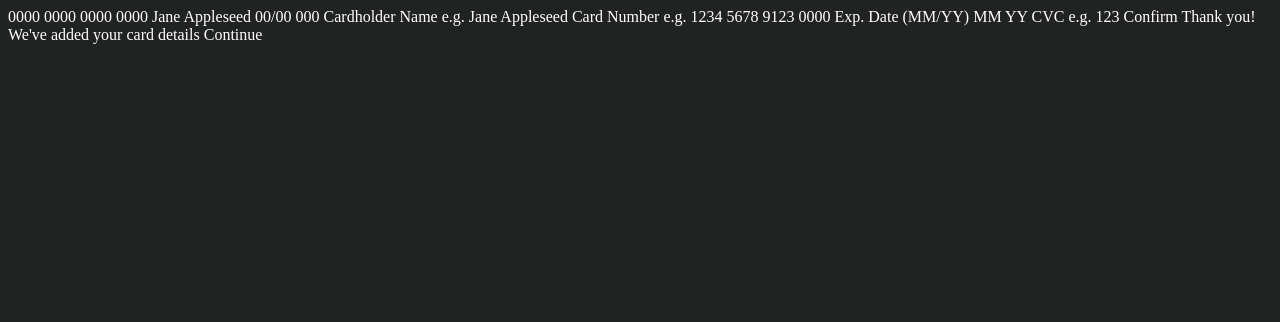
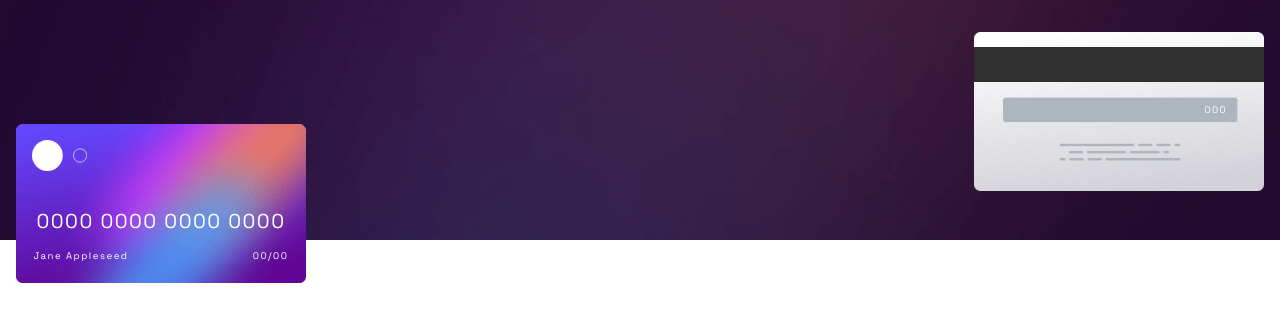
Before and after one commit to Kristiana12/interactive-card-details, a website: page index.html in a window 1280 px wide. Drawn offline with Linux system fonts and the light colour scheme.

Commit message:
positioning cards and their content

```diff
--- a/index.html
+++ b/index.html
@@ -11,8 +11,15 @@
       sizes="32x32"
       href="./images/favicon-32x32.png"
     />
+
+    <title>Frontend Mentor | Interactive card details form</title>
+
+    <link
+      href="https://fonts.googleapis.com/css2?family=Space+Grotesk:wght@400;500&display=swap"
+      rel="stylesheet"
+    />
+
     <link rel="stylesheet" href="dist/css/main.css" />
-    <title>Frontend Mentor | Interactive card details form</title>
 
     <!-- Feel free to remove these styles or customise in your own stylesheet 👍 -->
     <!-- <style>
@@ -26,14 +33,42 @@
     </style> -->
   </head>
   <body>
-    <section class="'payment"></section>
-    0000 0000 0000 0000 Jane Appleseed 00/00 000 Cardholder Name e.g. Jane
-    Appleseed Card Number e.g. 1234 5678 9123 0000 Exp. Date (MM/YY) MM YY CVC
-    e.g. 123 Confirm
+    <section class="payment__card">
+      <!-- BACKGROUND -->
+      <div class="background">
+        <div class="payment__card--front-side">
+          <img src="images/bg-card-front.png" alt="credit card front side" />
+          <img
+            class="credit-card__logo"
+            src="images/card-logo.svg"
+            alt="credit card logo"
+          />
+          <div class="payment__card-details">
+            <p class="payment__card-details--front-side__numbers">
+              0000 0000 0000 0000
+            </p>
+            <p class="payment__card-details--front-side__cadholder-name">
+              Jane Appleseed
+            </p>
+            <p class="payment__card-details--front-side__expiry-date">00/00</p>
+          </div>
+        </div>
+
+        <div class="payment__card--back-side">
+          <img src="images/bg-card-back.png" alt="credit card back side" />
+          <p class="payment__card--back-side__cvc">000</p>
+        </div>
+      </div>
+      <!-- CARD FRONT -->
+
+      <!-- CARD BACK -->
+    </section>
+    <!-- 000 Cardholder Name e.g. Jane Appleseed Card Number e.g. 1234 5678 9123 0000
+    Exp. Date (MM/YY) MM YY CVC e.g. 123 Confirm -->
 
     <!-- Completed state start -->
 
-    Thank you! We've added your card details Continue
+    <!-- Thank you! We've added your card details Continue -->
 
     <!-- <div class="attribution">
       Challenge by
--- a/src/scss/_master.scss
+++ /dev/null
@@ -1 +0,0 @@
-$colorback: #333;
--- /dev/null
+++ b/src/scss/abstracts/_functions.scss
@@ -0,0 +1,9 @@
+@use 'variables';
+
+@function color($color) {
+  @return map-get(variables.$colors, $color);
+}
+
+@function font-size($font-size) {
+  @return map-get(variables.$font-sizes, $font-size);
+}
--- /dev/null
+++ b/src/scss/abstracts/_index.scss
@@ -0,0 +1,4 @@
+@forward 'variables';
+@forward 'functions';
+@forward 'typography';
+@forward 'reset';
--- /dev/null
+++ b/src/scss/abstracts/_reset.scss
@@ -0,0 +1,6 @@
+* {
+  padding: 0;
+  margin: 0;
+  box-sizing: border-box;
+  font-family: 'Space Grotesk', sans-serif;
+}
--- /dev/null
+++ b/src/scss/abstracts/_variables.scss
@@ -0,0 +1,13 @@
+$colors: (
+  'color-background': #21092f,
+  'color-placehoder': #8f8694,
+  'color-border': #dfdee0,
+  'color-error': #ff5050,
+  'color-gradinet': linear-gradient(#6348fe, #610595),
+  'color-white': #ffffff,
+);
+
+$font-sizes: (
+  'font-size-xxs': 0.6rem,
+  'font-size-m': 1.25rem,
+);
--- /dev/null
+++ b/src/scss/layout/_credit-card.scss
@@ -0,0 +1,68 @@
+@use '../abstracts/index' as *;
+
+.payment__card {
+  color: color(color-white);
+  font-size: font-size(font-size-xxs);
+}
+
+.background {
+  height: 240px;
+  width: 100%;
+  background: url('../../images/bg-main-mobile.png') no-repeat center/cover;
+  position: relative;
+}
+
+.payment__card--front-side,
+.payment__card--back-side {
+  position: absolute;
+}
+
+.payment__card--front-side img:first-of-type,
+.payment__card--back-side img {
+  width: 290px;
+}
+
+.payment__card--front-side {
+  position: absolute;
+  left: 1rem;
+  bottom: -2.9rem;
+  z-index: 2;
+
+  img.credit-card__logo {
+    position: absolute;
+    left: 1rem;
+    top: 1rem;
+    width: 55px;
+  }
+}
+
+.payment__card-details {
+  position: absolute;
+  bottom: 1.5rem;
+  left: 0;
+  display: flex;
+  justify-content: space-between;
+  flex-wrap: wrap;
+  gap: 1rem;
+  padding: 0 1.1rem;
+  letter-spacing: 1.5px;
+
+  .payment__card-details--front-side__numbers {
+    font-size: font-size(font-size-m);
+    width: 100%;
+    text-align: center;
+  }
+}
+
+.payment__card--back-side {
+  right: 1rem;
+  top: 2rem;
+
+  &__cvc {
+    position: absolute;
+    top: 48%;
+    right: 2.3rem;
+    transform: translate(0, -50%);
+    letter-spacing: 1.5px;
+  }
+}
--- /dev/null
+++ b/src/scss/layout/_form.scss
@@ -0,0 +1 @@
+@use '../abstracts/index' as *;
--- a/src/scss/main.scss
+++ b/src/scss/main.scss
@@ -1,7 +1,2 @@
-@import 'master';
-$color: #f03;
-
-body {
-  background-color: #212222;
-  color: #fff;
-}
+@use 'layout/credit-card';
+@use 'layout/form';
```
Also changed, not shown: dist/css/main.css, images/bg-card-back.png (renamed from src/images/bg-card-back.png), images/bg-card-front.png (renamed from src/images/bg-card-front.png), images/bg-main-desktop.png (renamed from src/images/bg-main-desktop.png), images/bg-main-mobile.png (renamed from src/images/bg-main-mobile.png), images/card-logo.svg (renamed from src/images/card-logo.svg), images/favicon-32x32.png (renamed from src/images/favicon-32x32.png), images/icon-complete.svg (renamed from src/images/icon-complete.svg), src/scss/abstracts/_typography.scss (added).
